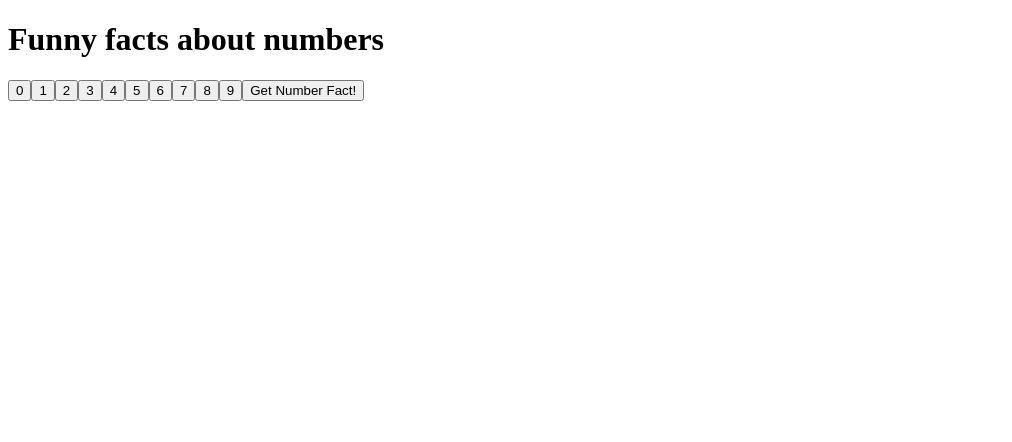
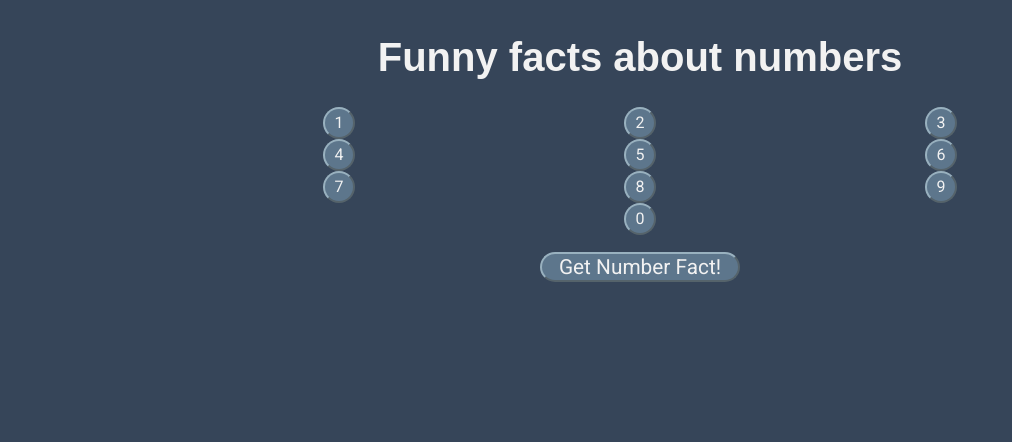
Before and after one commit to newFishsOnTheBlock/apiProject, a website built with webpack: page dist/index.html in a window 1280 px wide. Shown: the whole page, without its empty margins (0-1012 px from the left). Built offline with Linux system fonts and the light colour scheme.

Commit message:
Add finisch desgin

```diff
--- /dev/null
+++ b/src/componens/createDiv.js
@@ -0,0 +1,6 @@
+import { createElement } from "../utils/elements";
+
+export function createDiv(name){
+    const div = createElement("div", {className: name});
+    return div;
+}
--- a/src/componens/numberButton.js
+++ b/src/componens/numberButton.js
@@ -9,7 +9,7 @@ let numberDefined = false;
 
 export function createNumberButton(number) {
   const numberButton = createElement("button", {
-    className: "numberButton",
+    className: "btn-" + number,
     innerHTML: number,
   });
   numberButton.addEventListener("click", () => {
--- a/src/global.css
+++ b/src/global.css
@@ -1,17 +1,93 @@
-.numberButton{
+body {
+    background: #364559;
+    font-family: 'Robto', sans-serif;
+    font-size: 16px;
+}
+
+.outerDiv{
+    display: grid;
+    grid-template-rows: 0.5fr 0.5fr 0.5fr 0.1fr 0.5fr 0.5fr;
+    grid-template-columns: 0.2fr 1fr 0.2fr;
+    justify-content: center;
+}
+.innerDiv{
+    display: grid;
+    grid-template-columns: 0.5fr 0.5fr 0.5fr;
+    grid-template-rows: 0.5fr 0.5fr 0.5fr;
+    grid-row: 2 / 3;
+    grid-column: 2 / 3;
+}
+.btn-1,
+.btn-2,
+.btn-3,
+.btn-4,
+.btn-5,
+.btn-6,
+.btn-7,
+.btn-8,
+.btn-9 {
+    width: 2rem;
+    height: 2rem;
+    background-color: #5d768c;
+    border-color: #99b1bf;
+    color: #f2f2f2;
+    border-radius: 30px;
+    justify-self: center;
+    align-self: center;
+    font-family: 'Roboto', sans-serif;
+    font-size: 1rem;
+}
+
+.btn-0 {
+    grid-row:  5 / 6;
+    grid-column: 2 / 3;
+    width: 2rem;
+    height: 2rem;
+    background-color: #5d768c;
+    border-color: #99b1bf;
+    color: #f2f2f2;
+    border-radius: 3rem;
+    justify-self: center;
+    align-self: center;
+    font-family: 'Roboto', sans-serif;
+    font-size: 1rem;
+}
 
 
+.btn{
+    grid-column: 2 / 3;
+    background-color: #5d768c;
+    border-color: #99b1bf;
+    color: #f2f2f2;
+    border-radius: 1rem;
+    width: 12.5rem;
+    justify-self: center;
+    align-self: center;
+    font-family: 'Roboto', sans-serif;
+    font-size: 1.3rem;
 }
+.answerDiv {
 
-.btn{
+    grid-row: 5 / 7;
+    grid-column: 2 / 3;
+    justify-self: center;
+    align-self: center;
+    justify-content: baseline;
+}
+.fact{
 
-}
 
-.fact{
+    color: #f2f2f2;
+
+    font-size: 1.2rem;
 
 }
 
 .title{
-
+    grid-column: 1 / 4;
+    grid-row: 1 / 2;
+    justify-self: center;
+    color: #f2f2f2;
+    font-size: 2.5rem;
 
 }
--- a/src/index.js
+++ b/src/index.js
@@ -7,6 +7,11 @@ import {
 import "../src/global.css";
 import { createButton } from "./componens/button";
 import { createElement } from "./utils/elements.js";
+import { createDiv } from "./componens/createDiv.js";
+
+const outerDiv = createDiv("outerDiv");
+const innerDiv = createDiv("innerDiv");
+const answerDiv = createDiv("answerDiv");
 
 const title = createElement("h1", {
   innerHTML: "Funny facts about numbers",
@@ -18,12 +23,17 @@ const button = createButton();
 button.addEventListener("click", async () => {
   const api = await getAnswer();
   answer = await createFact(api);
-  document.body.append(answer);
+  answerDiv.append(answer);
   resetURL();
 });
-document.body.append(title);
+outerDiv.append(title);
 for (let i = 0; i < 10; i++) {
   const numberButton = createNumberButton(i);
-  document.body.append(numberButton);
+  innerDiv.append(numberButton);
 }
-document.body.append(button);
+
+outerDiv.append(innerDiv);
+outerDiv.append(button);
+outerDiv.append(answerDiv);
+
+document.body.append(outerDiv);
```
Also changed, not shown: dist/index.html, dist/main.js.
